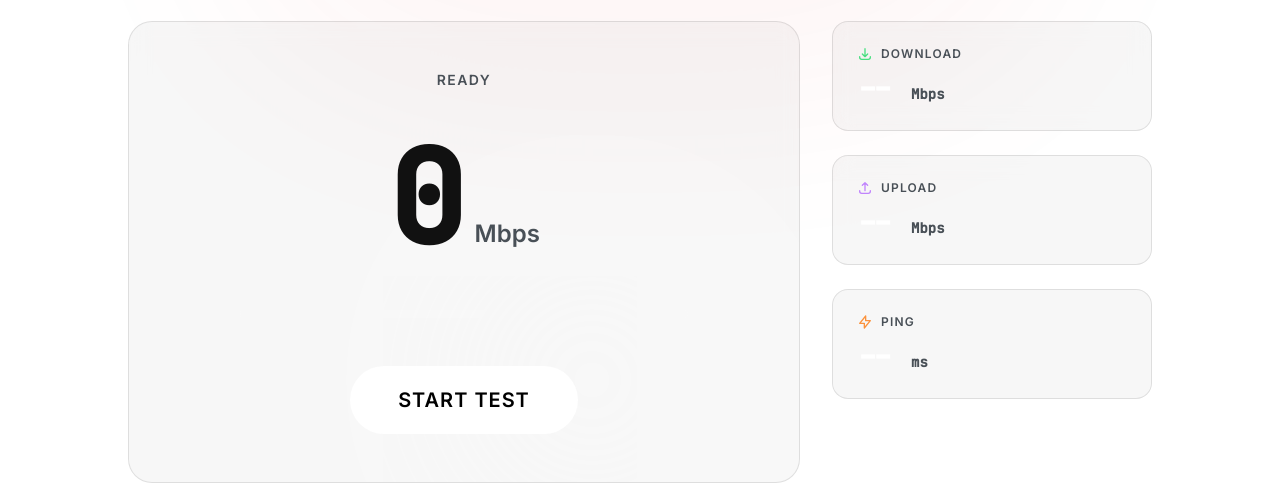
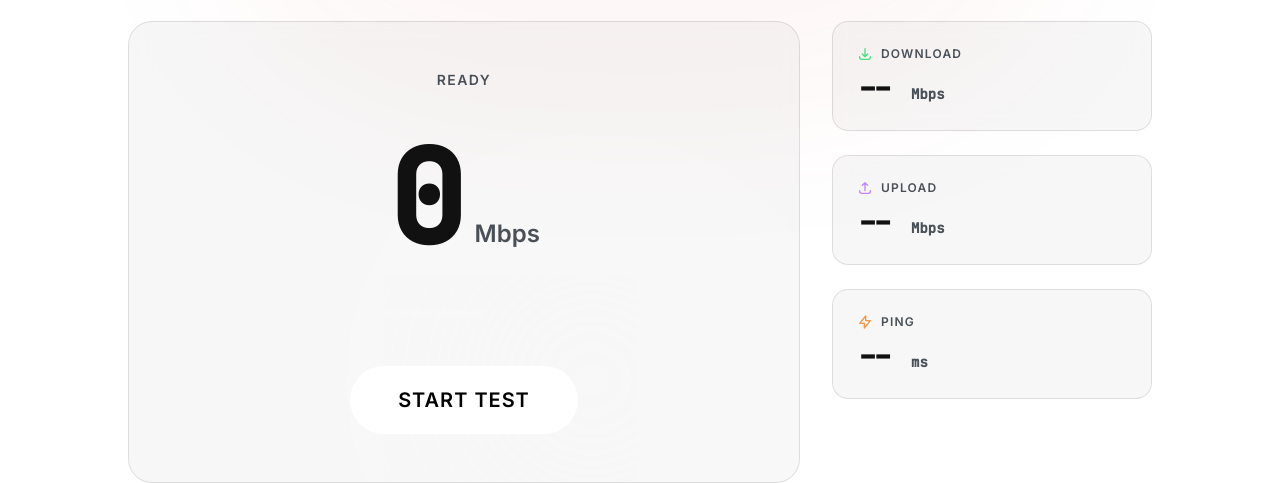
Before and after one commit to Sanjay-Program/zentrion-website, a Next.js app: page /tools/network/speed-test in a window 1280 px wide. Shown: the part 331-814 px from the top of the page. Built offline with nearby package versions, Linux system fonts and the light colour scheme; no server answers.

Commit message:
fix: speed test text styling and upload size crash

```diff
--- a/app/tools/network/speed-test/page.tsx
+++ b/app/tools/network/speed-test/page.tsx
@@ -83,7 +83,12 @@ export default function SpeedTestPage() {
     try {
       const uploadSize = 5 * 1024 * 1024; // 5MB
       const uploadData = new Uint8Array(uploadSize);
-      crypto.getRandomValues(uploadData); // Prevent compression
+      // Fill in chunks to avoid crypto.getRandomValues size limits (65536 bytes)
+      const chunk = new Uint8Array(65536);
+      crypto.getRandomValues(chunk);
+      for (let i = 0; i < uploadSize; i += 65536) {
+        uploadData.set(chunk.subarray(0, Math.min(65536, uploadSize - i)), i);
+      }
 
       const ulStart = performance.now();
 
@@ -192,7 +197,7 @@ export default function SpeedTestPage() {
                 <svg className="w-4 h-4 text-green-400" fill="none" viewBox="0 0 24 24" stroke="currentColor"><path strokeLinecap="round" strokeLinejoin="round" strokeWidth={2} d="M4 16v1a3 3 0 003 3h10a3 3 0 003-3v-1m-4-4l-4 4m0 0l-4-4m4 4V4" /></svg>
                 Download
               </div>
-              <div className="text-3xl font-bold font-mono text-white">{downloadSpeed > 0 ? downloadSpeed : '--'} <span className="text-sm text-[rgb(var(--c-mute))]">Mbps</span></div>
+              <div className="text-3xl font-bold font-mono">{downloadSpeed > 0 ? downloadSpeed : '--'} <span className="text-sm text-[rgb(var(--c-mute))]">Mbps</span></div>
             </div>
 
             <div className="glass-card rounded-2xl border border-[var(--c-glass-border)] bg-[var(--c-glass-bg)] p-6">
@@ -200,7 +205,7 @@ export default function SpeedTestPage() {
                 <svg className="w-4 h-4 text-purple-400" fill="none" viewBox="0 0 24 24" stroke="currentColor"><path strokeLinecap="round" strokeLinejoin="round" strokeWidth={2} d="M4 16v1a3 3 0 003 3h10a3 3 0 003-3v-1m-4-8l-4-4m0 0L8 8m4-4v12" /></svg>
                 Upload
               </div>
-              <div className="text-3xl font-bold font-mono text-white">{uploadSpeed > 0 ? uploadSpeed : '--'} <span className="text-sm text-[rgb(var(--c-mute))]">Mbps</span></div>
+              <div className="text-3xl font-bold font-mono">{uploadSpeed > 0 ? uploadSpeed : '--'} <span className="text-sm text-[rgb(var(--c-mute))]">Mbps</span></div>
             </div>
 
             <div className="glass-card rounded-2xl border border-[var(--c-glass-border)] bg-[var(--c-glass-bg)] p-6">
@@ -208,7 +213,7 @@ export default function SpeedTestPage() {
                 <svg className="w-4 h-4 text-orange-400" fill="none" viewBox="0 0 24 24" stroke="currentColor"><path strokeLinecap="round" strokeLinejoin="round" strokeWidth={2} d="M13 10V3L4 14h7v7l9-11h-7z" /></svg>
                 Ping
               </div>
-              <div className="text-3xl font-bold font-mono text-white">{ping !== null ? ping : '--'} <span className="text-sm text-[rgb(var(--c-mute))]">ms</span></div>
+              <div className="text-3xl font-bold font-mono">{ping !== null ? ping : '--'} <span className="text-sm text-[rgb(var(--c-mute))]">ms</span></div>
             </div>
 
             {networkInfo && (
```
